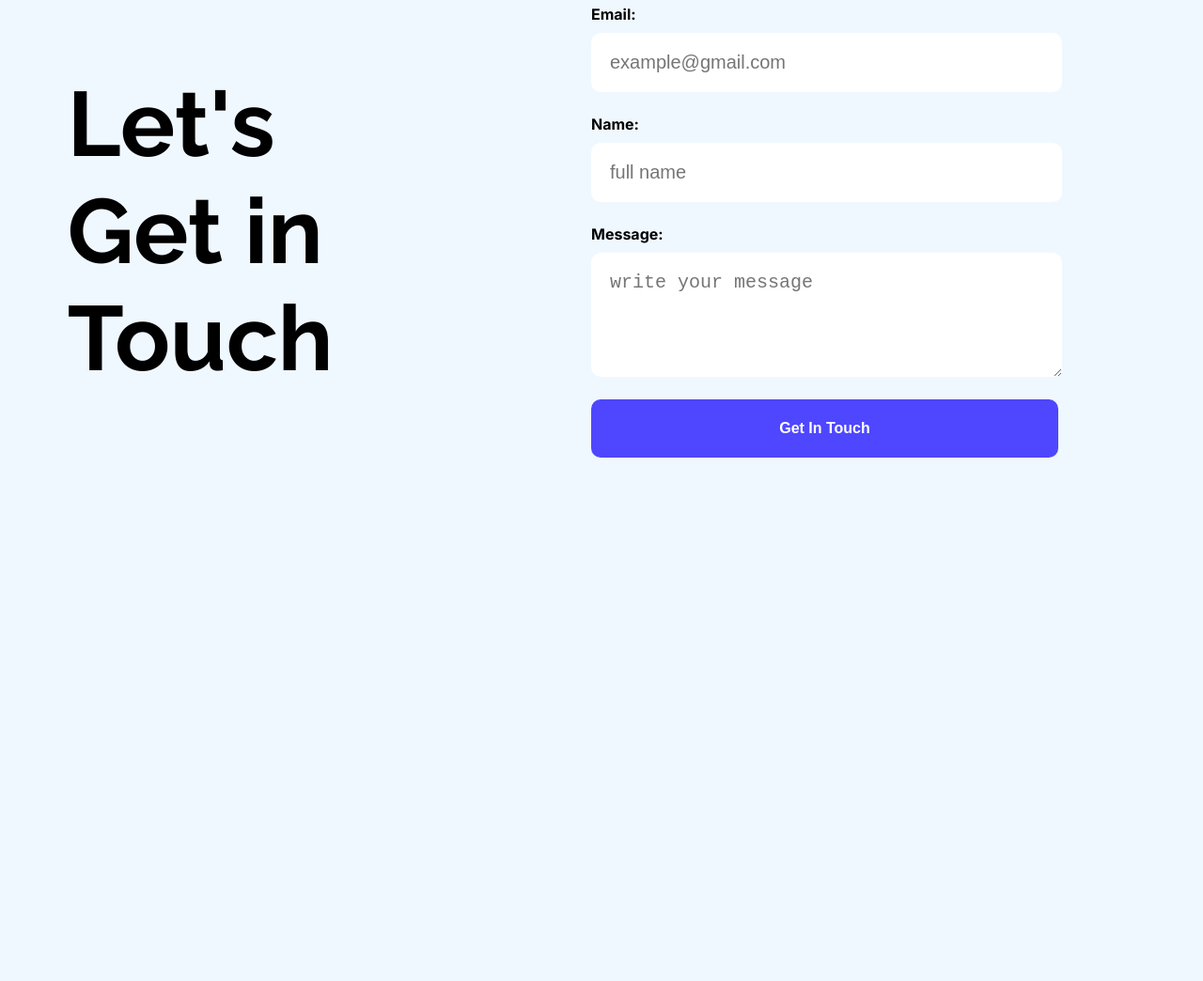
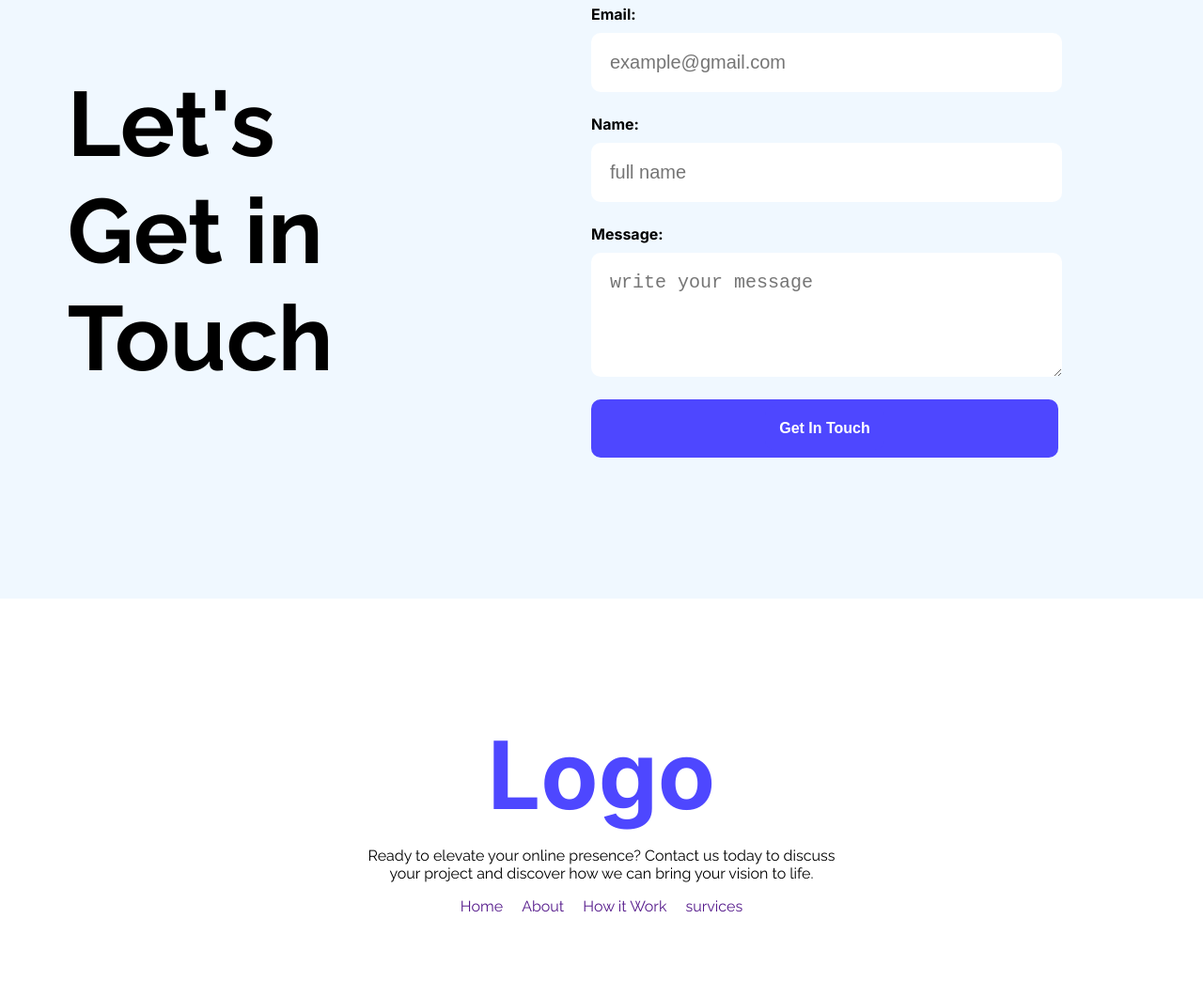
Before and after one commit to naymul143/Assingment-1, a plain HTML site: page index.html in a window 1280 px wide. Shown: the part 3177-4221 px from the top of the page at 94% size. Before the commit the page ends 3814 px from the top, so only its background shows below. Drawn offline with Linux system fonts and the light colour scheme.

Commit message:
footer completed

```diff
--- a/assingment1.css
+++ b/assingment1.css
@@ -152,6 +152,7 @@ button a {
     color: #4E47FF;
     font-family: "Inter", sans-serif;
     margin-bottom: 0px;
+    /* align-items: center; */
 }
 
 .item-description {
@@ -198,3 +199,29 @@ textarea {
     width: 497px;
     height: 62px;
 }
+
+.footer-style {
+    text-align: center;
+}
+
+.support {
+    display: flex;
+    justify-content: center;
+    gap: 20px;
+    margin-top: 10px;
+}
+
+.support a {
+    text-decoration: none;
+}
+
+.footer-bg {
+    background-color: white;
+    padding-top: 60px;
+    padding-bottom: 70px;
+}
+
+.logo {
+    font-size: 100px;
+    font-weight: bold;
+}
--- a/index.html
+++ b/index.html
@@ -91,7 +91,24 @@
         </section>
 
     </main>
-
+    <footer>
+        <div class="footer-bg footer-style">
+            <div class="">
+                <h1 class="item-quantity logo">Logo</h1>
+                <p>Ready to elevate your online presence? Contact us today to discuss<br> your project and discover how
+                    we
+                    can
+                    bring
+                    your vision to life.</p>
+            </div>
+            <div class="support">
+                <a href="">Home</a>
+                <a href="">About</a>
+                <a href="">How it Work</a>
+                <a href="">survices</a>
+            </div>
+        </div>
+    </footer>
 
 </body>
 
```
